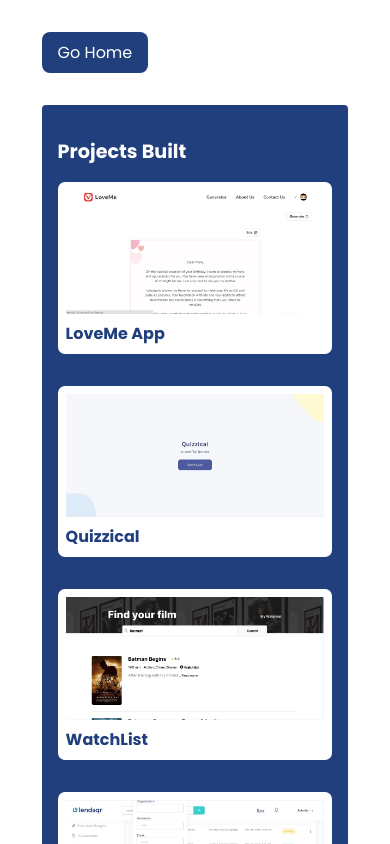
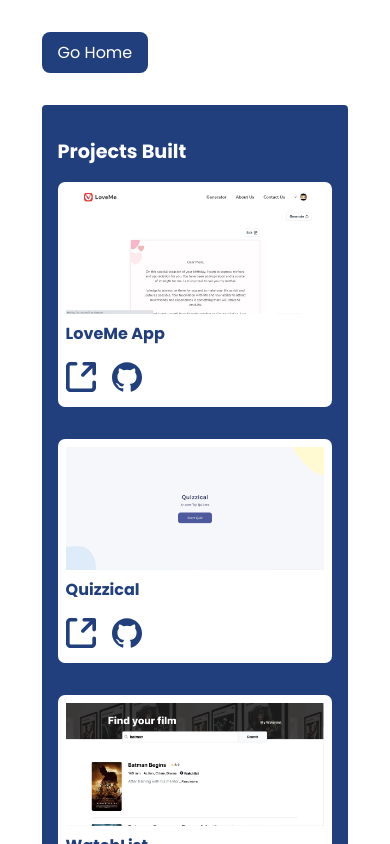
Before and after one commit to juicio8/Portfolio, a React (Vite) app: page /works in a window 390 px wide. Shown: the top 844 px of the page. Built offline with nearby package versions, Linux system fonts and the light colour scheme; a web font is replaced by a local one.

Commit message:
netlify.toml added

```diff
--- a/src/pages/Work.jsx
+++ b/src/pages/Work.jsx
@@ -14,7 +14,15 @@ export function Work() {
       <div className="project">
         <img src={data.image} loading="lazy" />
         <h3>{data.name}</h3>
-        <div className="project--link">
+        <div className="project-mobile">
+          <a href={data.link} target="_blank">
+            <img src="/popup-link-icon.svg" alt="" />
+          </a>
+          <a href={data.git} target="_blank">
+            <img src="/github-icon(2).svg" alt="" />
+          </a>
+        </div>
+        <div className="project--link project-desktop">
           <a href={data.link} target="_blank">
             <img src="/popup-link-icon.svg" alt="" />
           </a>
--- a/src/styles/Home.css
+++ b/src/styles/Home.css
@@ -72,6 +72,7 @@
 @media screen and (max-width: 600px) {
   .skills {
     max-width: 339px;
+    margin: 1em auto;
     flex-wrap: wrap;
   }
 }
--- a/src/styles/Work.css
+++ b/src/styles/Work.css
@@ -61,6 +61,9 @@
   width: 28px;
   filter: drop-shadow(5px 5px 4px rgb(240, 240, 240));
 }
+.project-mobile {
+  display: none;
+}
 
 @keyframes display-work {
   0% {
@@ -93,6 +96,17 @@
     max-width: 290px;
     width: 100%;
   }
+  .project-mobile {
+    display: flex;
+    gap: 1rem;
+    margin-top: 1rem;
+  }
+  .project-desktop {
+    display: none;
+  }
+  .project-mobile img {
+    width: 30px;
+  }
   h3 {
     font-size: 1.1rem;
   }
@@ -120,6 +134,9 @@
     max-width: 290px;
     width: 100%;
   }
+  .project-mobile img {
+    width: 30px;
+  }
   h3 {
     font-size: 1rem;
   }
```
Also changed, not shown: 1 other file (tests, documents, lock files or other folders).
